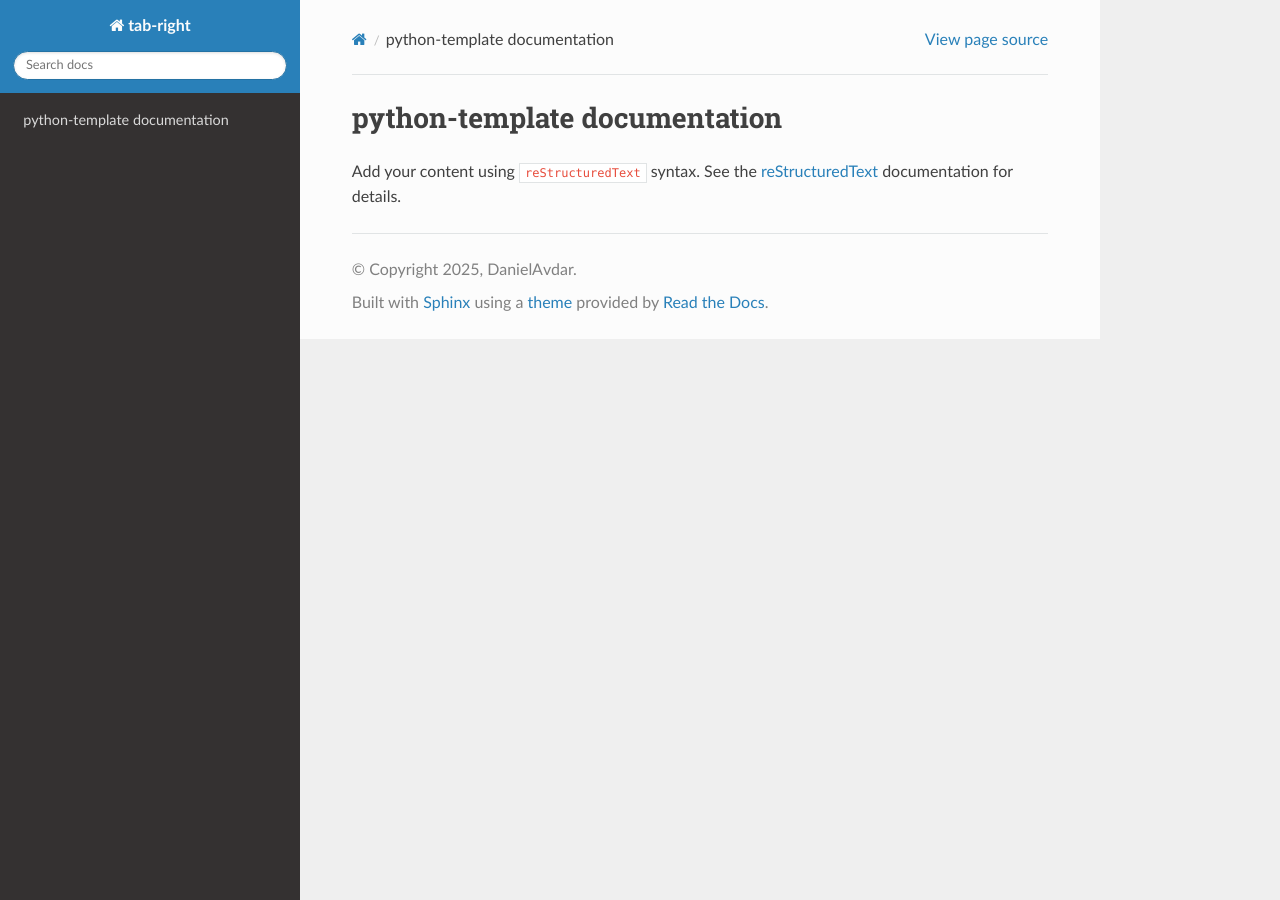
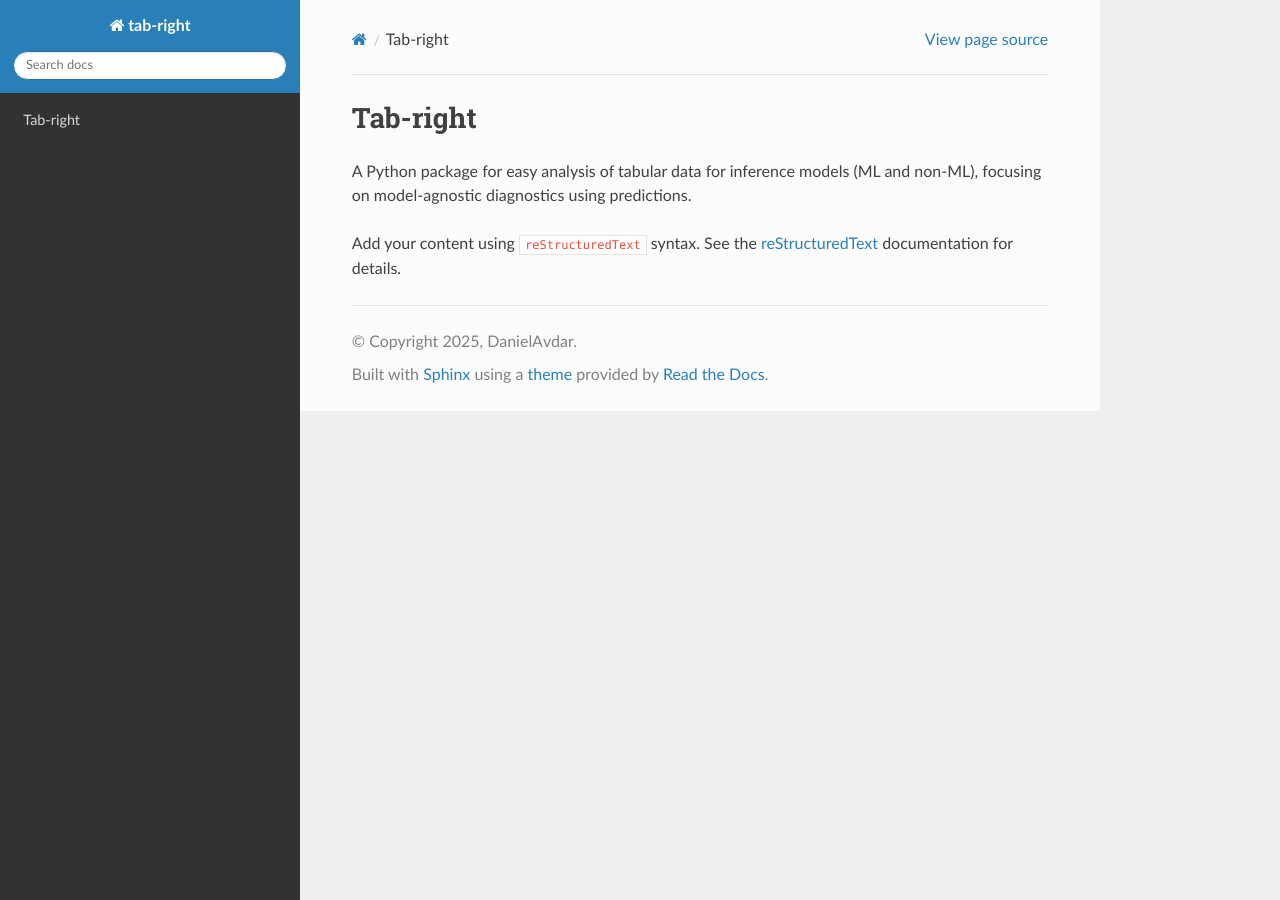
Before and after one commit to DanielAvdar/Tab-right, a Sphinx documentation site: the page built from docs/source/index.rst, in a window 1280 px wide. Built offline with Sphinx 7.4.7 and the Read the Docs theme 3.1.0, drawn with Linux system fonts in a browser that asks for light colours.

Commit message:
Update package metadata and documentation for tab-right
Enhanced the package description by specifying its purpose and features in `pyproject.toml` and across documentation files. Updated the README to provide a detailed overview of the package, its key features, and its focus on model-agnostic diagnostics using predictions. These changes aim to improve clarity and attract new users.

Signed-off-by: DanielAvdar <66269169+DanielAvdar@users.noreply.github.com>

```diff
--- a/docs/source/conf.py
+++ b/docs/source/conf.py
@@ -14,6 +14,8 @@ sys.path.insert(0, os.path.abspath("../../"))
 
 
 project = "tab-right"
+# tab-right is a Python package for easy analysis of tabular data for inference models (ML and non-ML), focusing on model-agnostic diagnostics using predictions.
+
 version = version("tab-right")
 release = version
 
--- a/docs/source/index.rst
+++ b/docs/source/index.rst
@@ -3,8 +3,10 @@
    You can adapt this file completely to your liking, but it should at least
    contain the root `toctree` directive.
 
-python-template documentation
-=============================
+Tab-right
+========
+
+A Python package for easy analysis of tabular data for inference models (ML and non-ML), focusing on model-agnostic diagnostics using predictions.
 
 Add your content using ``reStructuredText`` syntax. See the
 `reStructuredText <https://www.sphinx-doc.org/en/master/usage/restructuredtext/index.html>`_
--- a/pyproject.toml
+++ b/pyproject.toml
@@ -1,7 +1,6 @@
 [project]
 name = "tab-right"
-dynamic = ["version"]
-description = ""
+description = "A Python package for easy analysis of tabular data for inference models, focusing on model-agnostic diagnostics using predictions."
 authors = [
     { name = "DanielAvdar", email = "66269169+DanielAvdar@users.noreply.github.com" },
 ]
@@ -48,8 +47,6 @@ source = "."
 only-include = ["tab_right", ]
 source = "."
 
-
-
 [build-system]
 requires = ["hatchling", "uv-dynamic-versioning"]
 build-backend = "hatchling.build"
```
Also changed, not shown: README.md (+10 -1 lines).
